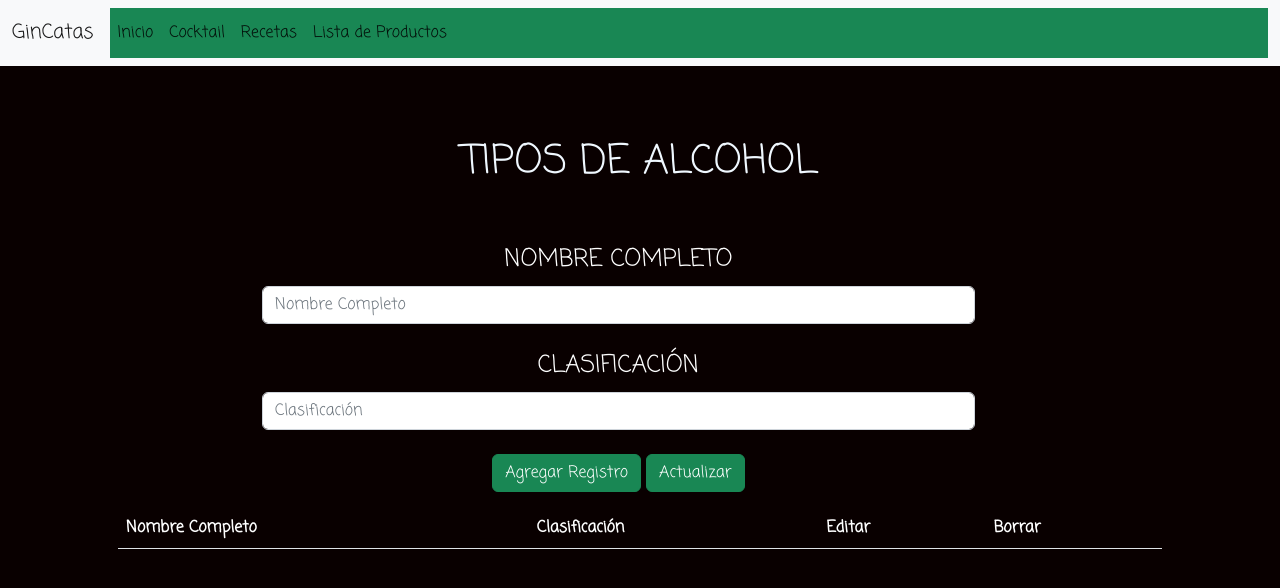
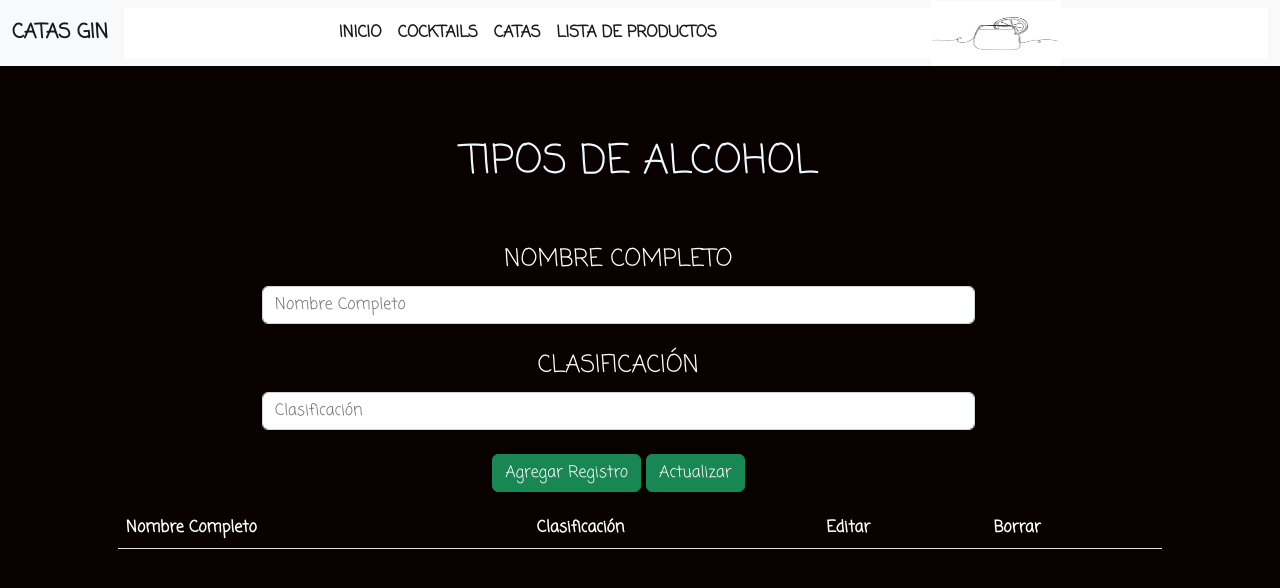
Before and after one commit to JluisSalinas/CRUD, a plain HTML site: page index.html in a window 1280 px wide. Drawn offline with nearby package versions, Linux system fonts and the light colour scheme.

Commit message:
cambio de nav

```diff
--- a/estilos.css
+++ b/estilos.css
@@ -6,16 +6,31 @@ body{
 }
 
 
+
+
 .collapse{
 	display: flex;
 	justify-content: space-evenly;
+	color: white;
     width: 100%;
     height: 50px;
-    background-color: #198754;
-    justify-content: flex-start;
+    background-color: white;
+    justify-content: first baseline;
 }
 
+#nvacolor{
+	background-color:black;
+}
 
+.lg{
+	width: 100px;
+	height: 80px;
+}
+
+.copita{
+	width: 130px;
+	height: 65px;
+}
 h1{
 	text-align:center;
 	color: aliceblue;
@@ -23,7 +38,7 @@ h1{
 
 legend{
 	text-align:center;
-	color: rgb(1, 6, 10);
+	color: rgb(223, 229, 234);
 
 }
 legend{
--- a/index.html
+++ b/index.html
@@ -15,26 +15,26 @@
 
     <nav class="navbar navbar-expand-lg bg-light">
         <div class="container-fluid">
-          <a class="navbar-brand" href="#">GinCatas</a>
+          <a class="navbar-brand active" href="#"><strong>CATAS GIN</strong></a>
           <button class="navbar-toggler" type="button" data-bs-toggle="collapse" data-bs-target="#navbarNav" aria-controls="navbarNav" aria-expanded="false" aria-label="Toggle navigation">
             <span class="navbar-toggler-icon"></span>
           </button>
           <div class="collapse navbar-collapse" id="navbarNav">
             <ul class="navbar-nav">
                 <li class="nav-item">
-                      <a class="nav-link active" aria-current="page" href="#">Inicio</a>
+                  <a class="nav-link active" aria-current="page" href="#"><STRong>INICIO</STRong></a>
                 </li>
                 <li class="nav-item">
-                      <a class="nav-link active" href="#">Cocktail</a>
+                  <a class="nav-link active" href="#"><STRong>COCKTAILS</STRong></a>
                 </li>
                 <li class="nav-item">
-                      <a class="nav-link active" href="#">Recetas</a>
+                  <a class="nav-link active" href="#"><STRong>CATAS</STRong></a>
                 </li>
                 <li class="nav-item">
-                      <a class="nav-link active" href="#">Lista de Productos</a>
+                  <a class="nav-link active" href="#"><STRong>LISTA DE PRODUCTOS</STRong></a>
                 </li>
               </ul>
-
+              <img class="copita" src="copa.jpg">
 
             </div>
         </div>
```
Also changed, not shown: copa.jpg (added). Lines whose indentation alone changed are shown as unchanged.
